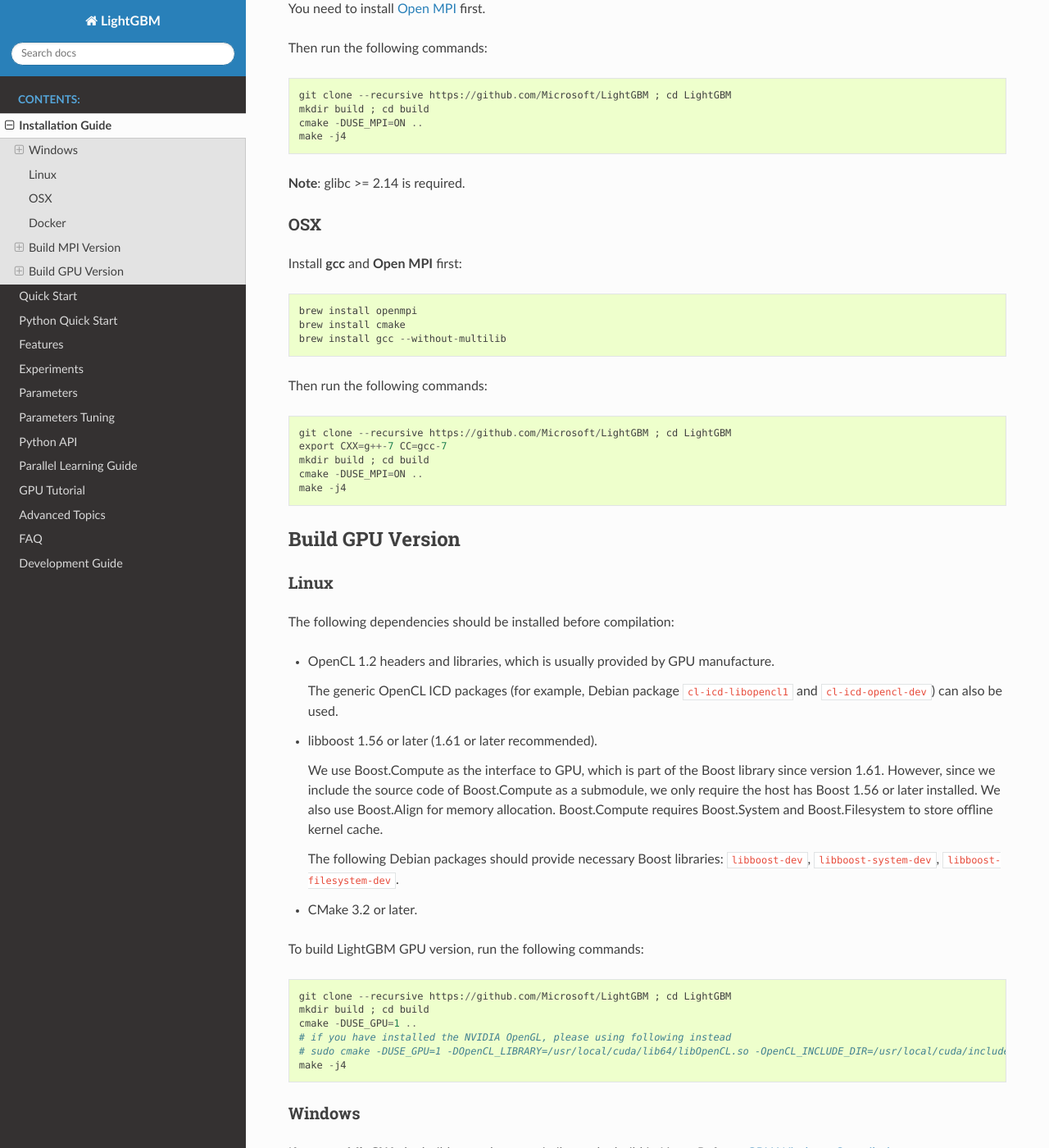
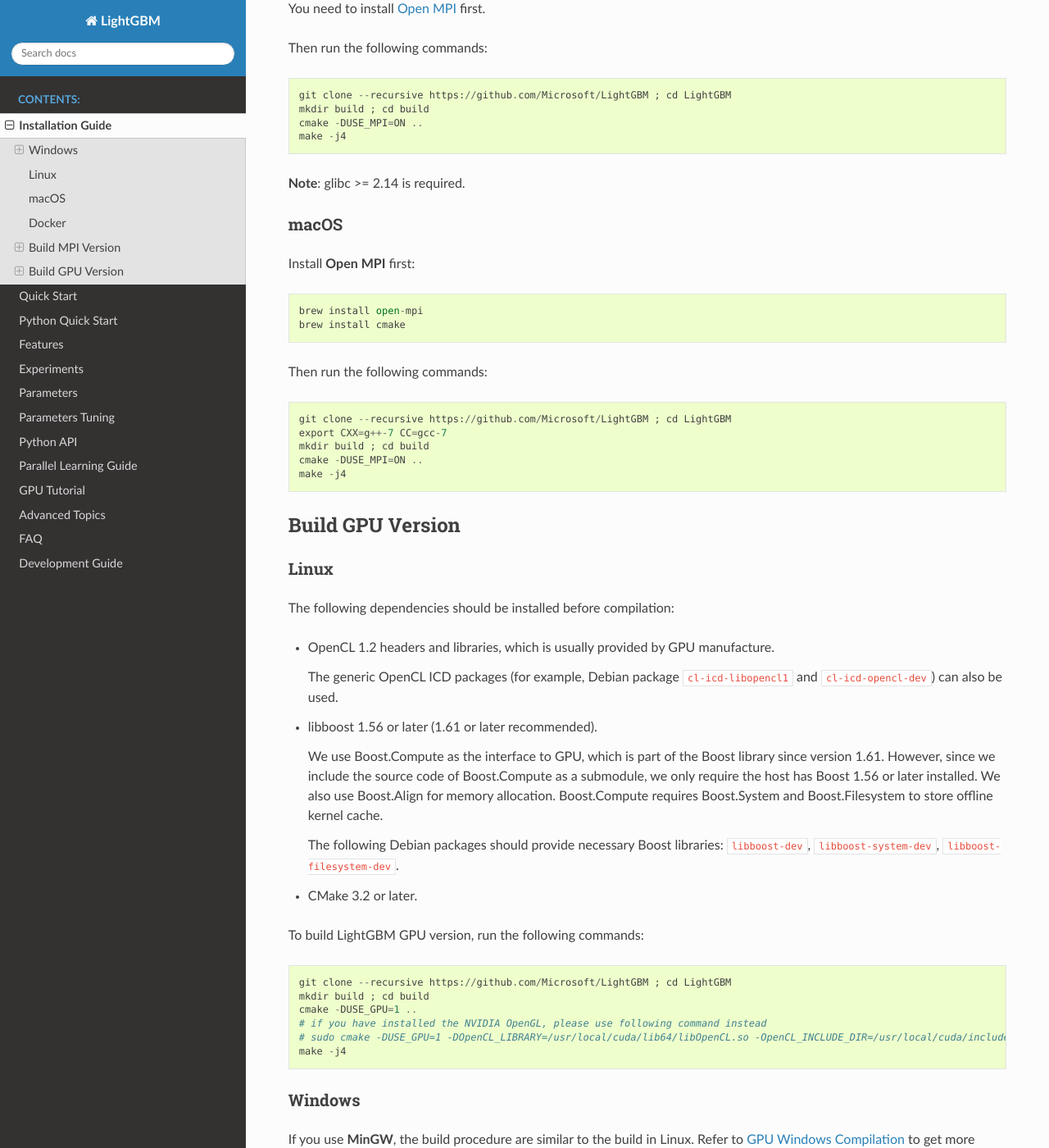
Before and after one commit to microsoft/LightGBM, a Sphinx documentation site: the page built from docs/Installation-Guide.rst, in a window 1280 px wide and 1400 px high, scrolled down 3376 px. Shown: the whole window at 82% size. Built offline with Sphinx 7.4.7 and the Read the Docs theme 2.0.0, drawn with Linux system fonts in a browser that asks for light colours; some of the changed text lies outside the part shown.

Commit message:
[ci] [docs] compilation on macOS (#1088)
* updated travis

* renamed OSX->macOS; updated gcc installation on macOS

* updated travis macos installation

 Please enter the commit message for your changes. Lines starting

* updated installation guide for macos

* fixed spelling

* renamed appveyor file

* updated Travis

```diff
--- a/CMakeLists.txt
+++ b/CMakeLists.txt
@@ -21,7 +21,7 @@
     message(FATAL_ERROR "Insufficient Clang version")
   endif()
 elseif(CMAKE_CXX_COMPILER_ID STREQUAL "AppleClang")
-    message(FATAL_ERROR "AppleClang wasn't supported. Please see https://github.com/Microsoft/LightGBM/blob/master/docs/Installation-Guide.rst#osx")
+    message(FATAL_ERROR "AppleClang wasn't supported. Please see https://github.com/Microsoft/LightGBM/blob/master/docs/Installation-Guide.rst#macos")
 endif()
 
 if(APPLE)
--- a/docs/GPU-Tutorial.rst
+++ b/docs/GPU-Tutorial.rst
@@ -68,7 +68,7 @@
 
 You will see two binaries are generated, ``lightgbm`` and ``lib_lightgbm.so``.
 
-If you are building on OSX, you probably need to remove macro ``BOOST_COMPUTE_USE_OFFLINE_CACHE`` in ``src/treelearner/gpu_tree_learner.h`` to avoid a known crash bug in Boost.Compute.
+If you are building on macOS, you probably need to remove macro ``BOOST_COMPUTE_USE_OFFLINE_CACHE`` in ``src/treelearner/gpu_tree_learner.h`` to avoid a known crash bug in Boost.Compute.
 
 Install Python Interface (optional)
 -----------------------------------
--- a/docs/Installation-Guide.rst
+++ b/docs/Installation-Guide.rst
@@ -84,8 +84,8 @@
 
 Also you may want to reed `gcc Tips <./gcc-Tips.rst>`__.
 
-OSX
-~~~
+macOS
+~~~~~
 
 LightGBM depends on **OpenMP** for compiling, which isn't supported by Apple Clang.
 
@@ -94,7 +94,7 @@
 .. code::
 
   brew install cmake
-  brew install gcc --without-multilib
+  brew install gcc
 
 Then install LightGBM:
 
@@ -179,16 +179,15 @@
 
 **Note**: glibc >= 2.14 is required.
 
-OSX
-^^^
+macOS
+^^^^^
 
-Install **gcc** and **Open MPI** first:
+Install **Open MPI** first:
 
 .. code::
 
-  brew install openmpi
+  brew install open-mpi
   brew install cmake
-  brew install gcc --without-multilib
 
 Then run the following commands:
 
@@ -227,7 +226,7 @@
   git clone --recursive https://github.com/Microsoft/LightGBM ; cd LightGBM
   mkdir build ; cd build
   cmake -DUSE_GPU=1 ..
-  # if you have installed the NVIDIA OpenGL, please using following instead
+  # if you have installed the NVIDIA OpenGL, please use following command instead
   # sudo cmake -DUSE_GPU=1 -DOpenCL_LIBRARY=/usr/local/cuda/lib64/libOpenCL.so -OpenCL_INCLUDE_DIR=/usr/local/cuda/include/ ..
   make -j4
 
```
Also changed, not shown: .appveyor.yml (renamed from appveyor.yml), R-package/README.md, docker/README.md, python-package/README.rst, 1 other file.
